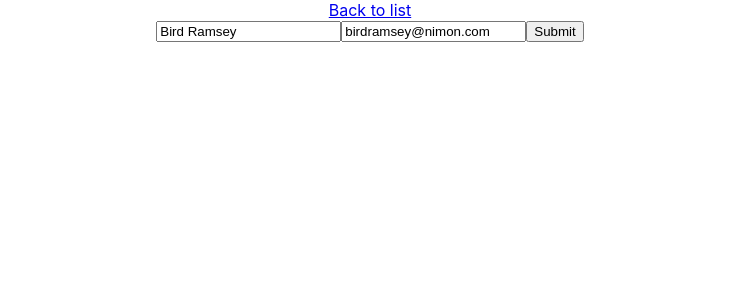
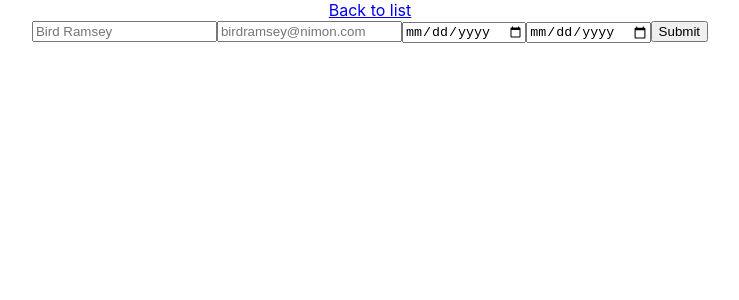
Before and after one commit to karolszym22/FRONT-END-TASK, a React (Create React App) app: page /interns/1 in a window 1280 px wide. Shown: the top 300 px of the page, without its empty margins (270-1009 px from the left). Built offline with nearby package versions, Linux system fonts and the light colour scheme; data requests are answered from the project's data file.

Commit message:
Refactoring: Adicttion new error validations

```diff
--- a/src/EditIntern.jsx
+++ b/src/EditIntern.jsx
@@ -18,10 +18,23 @@ const EditIntern = () => {
     return (
         <div>
             <NavLink to="/">Back to list </NavLink>
-            <Formik
-       initialValues={{ email: '', password: '' }}
+               <Formik
+       initialValues={{ name: '', email: '', internshipStart: '', internshipEnd: ''}}
        validate={values => {
          const errors = {};
+         console.log(id)
+         if (!values.name)
+         {
+           errors.name = <a>Required name</a>
+         }
+         if(values.internshipEnd)
+         {
+            console.log(values.internshipEnd.value)
+         }
+         if(!values.internshipStart)
+         {
+            console.log(values.internshipStart)
+         }
          if (!values.email) {
            errors.email = 'Required';
          } else if (
@@ -49,12 +62,14 @@ const EditIntern = () => {
          /* and other goodies */
        }) => (
          <form onSubmit={handleSubmit}>
+            {errors.name}
            <input
              type="text"
              name="name"
              onChange={handleChange}
              onBlur={handleBlur}
-             value={intern.name}
+             placeholder = {intern.name}
+             value={values.name}
            />
            {errors.email && touched.email && errors.email}
            <input
@@ -62,8 +77,23 @@ const EditIntern = () => {
              name="email"
              onChange={handleChange}
              onBlur={handleBlur}
-             value={intern.email}
+             value={values.email}
+             placeholder = {intern.email}
            />
+           <input
+             type="date"
+             id="start"
+             name="internshipStart"
+             onChange={handleChange}
+             onBlur={handleBlur}
+            ></input>
+            <input
+             type="date"
+             id="end"
+             name="internshipEnd"
+             onChange={handleChange}
+             onBlur={handleBlur}
+            ></input>
            {errors.password && touched.password && errors.password}
            <button type="submit" disabled={isSubmitting}>
              Submit
```
